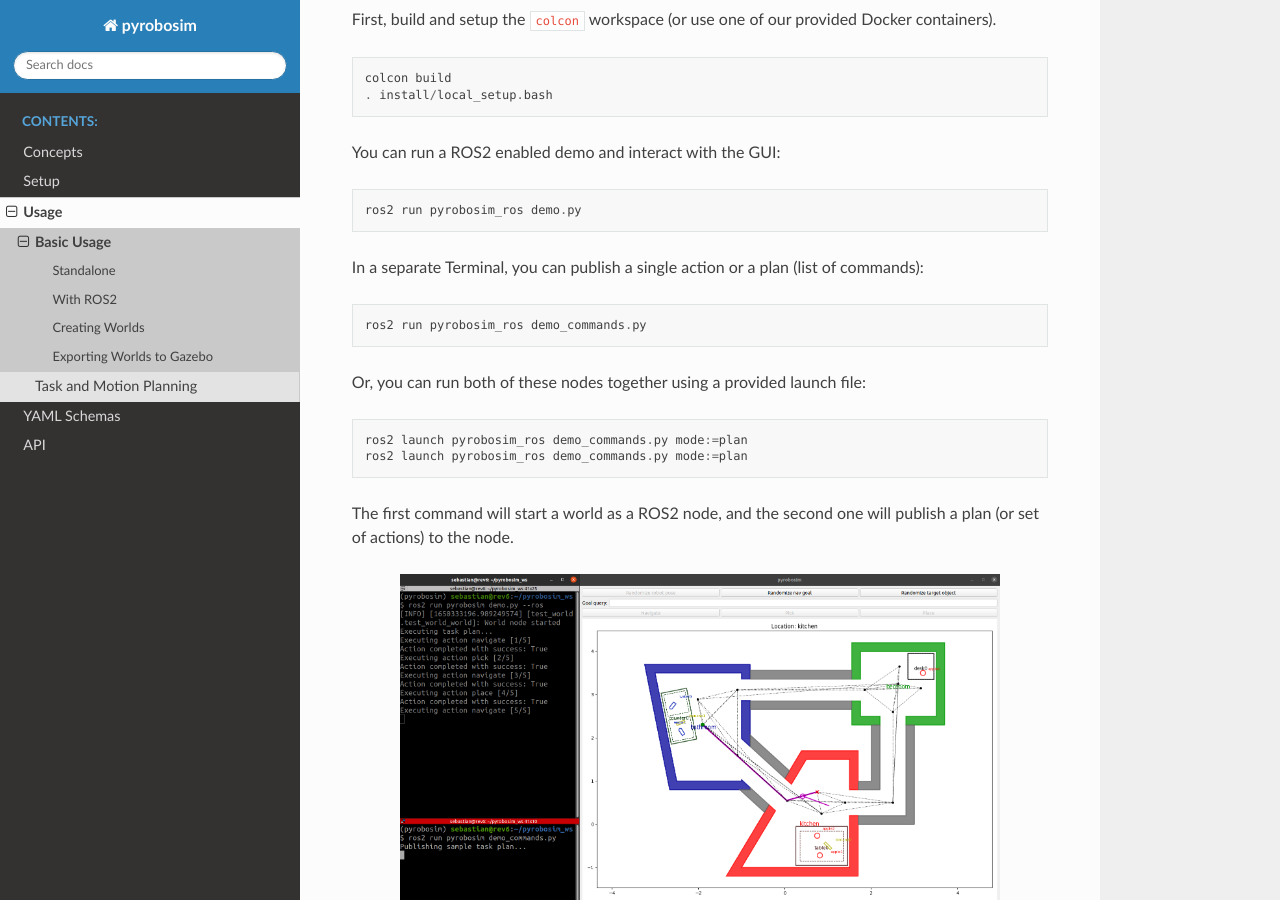
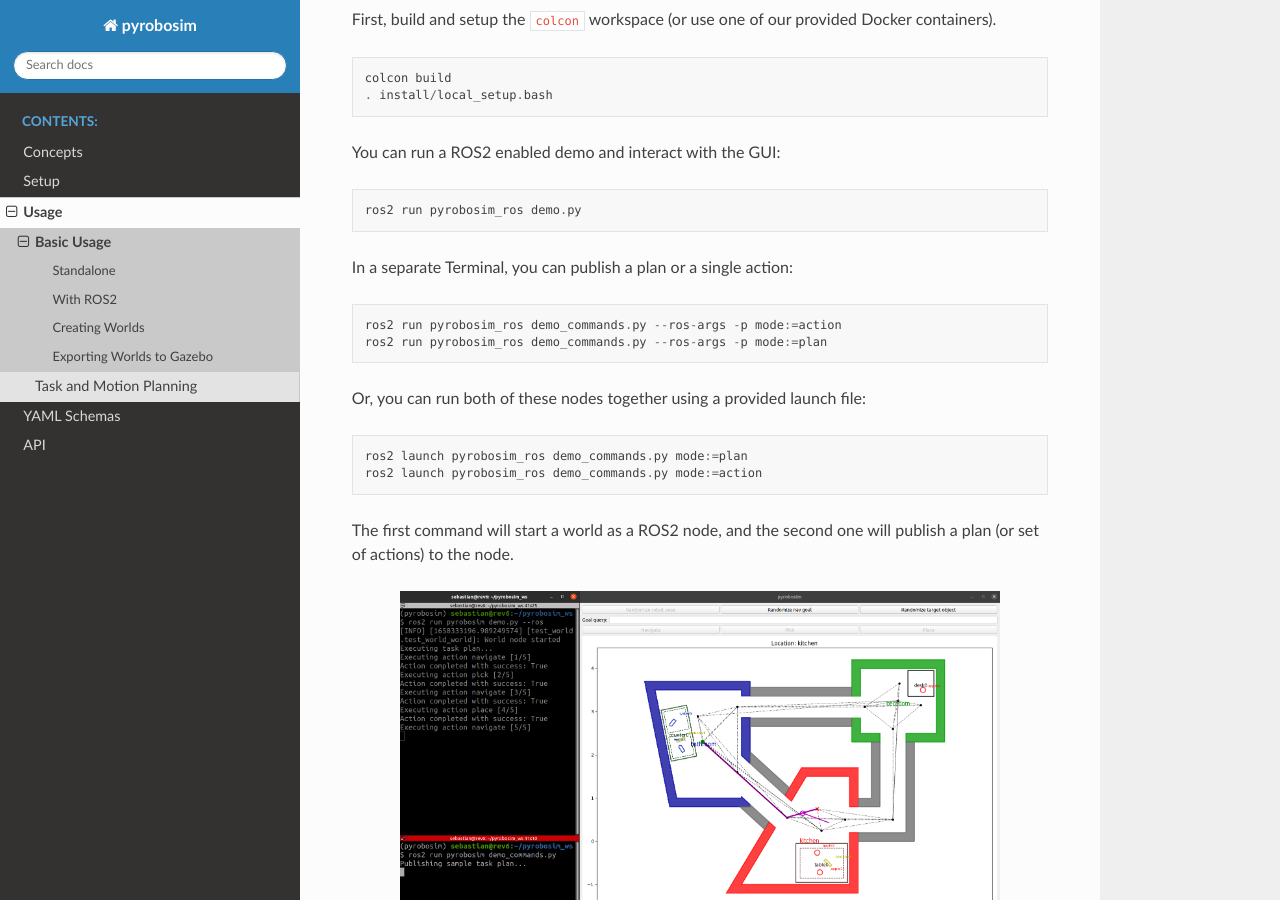
Before and after one commit to sea-bass/pyrobosim, a Sphinx documentation site: the page built from docs/source/usage/basic_usage.rst, in a window 1280 px wide and 900 px high, scrolled down 1164 px. Built offline with Sphinx 7.4.7 and the Read the Docs theme 2.0.0, drawn with Linux system fonts in a browser that asks for light colours.

Commit message:
Correct basic usage doc

```diff
--- a/docs/source/usage/basic_usage.rst
+++ b/docs/source/usage/basic_usage.rst
@@ -48,11 +48,12 @@ You can run a ROS2 enabled demo and interact with the GUI:
     ros2 run pyrobosim_ros demo.py
 
 
-In a separate Terminal, you can publish a single action or a plan (list of commands):
+In a separate Terminal, you can publish a plan or a single action:
 
 ::
 
-    ros2 run pyrobosim_ros demo_commands.py
+    ros2 run pyrobosim_ros demo_commands.py --ros-args -p mode:=action
+    ros2 run pyrobosim_ros demo_commands.py --ros-args -p mode:=plan
 
 
 Or, you can run both of these nodes together using a provided launch file:
@@ -60,7 +61,7 @@ Or, you can run both of these nodes together using a provided launch file:
 ::
 
     ros2 launch pyrobosim_ros demo_commands.py mode:=plan
-    ros2 launch pyrobosim_ros demo_commands.py mode:=plan
+    ros2 launch pyrobosim_ros demo_commands.py mode:=action
 
 
 The first command will start a world as a ROS2 node, and the second one will publish a plan (or set of actions) to the node.
```
